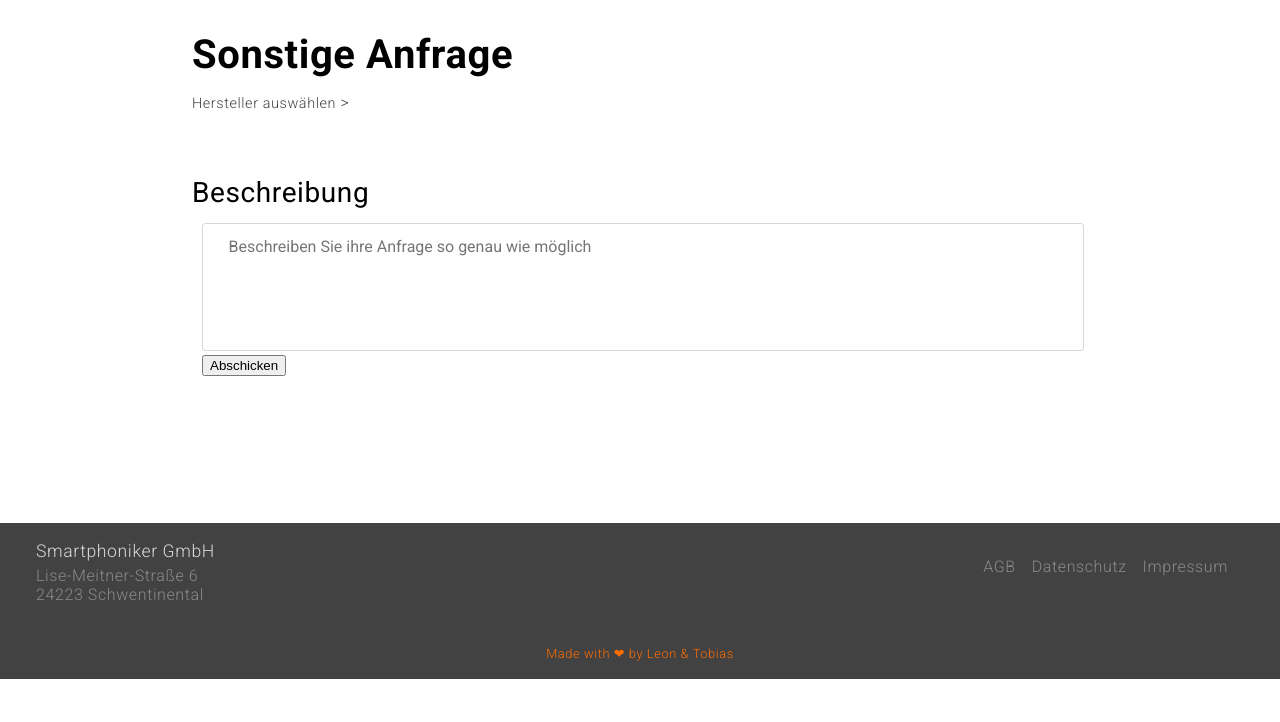
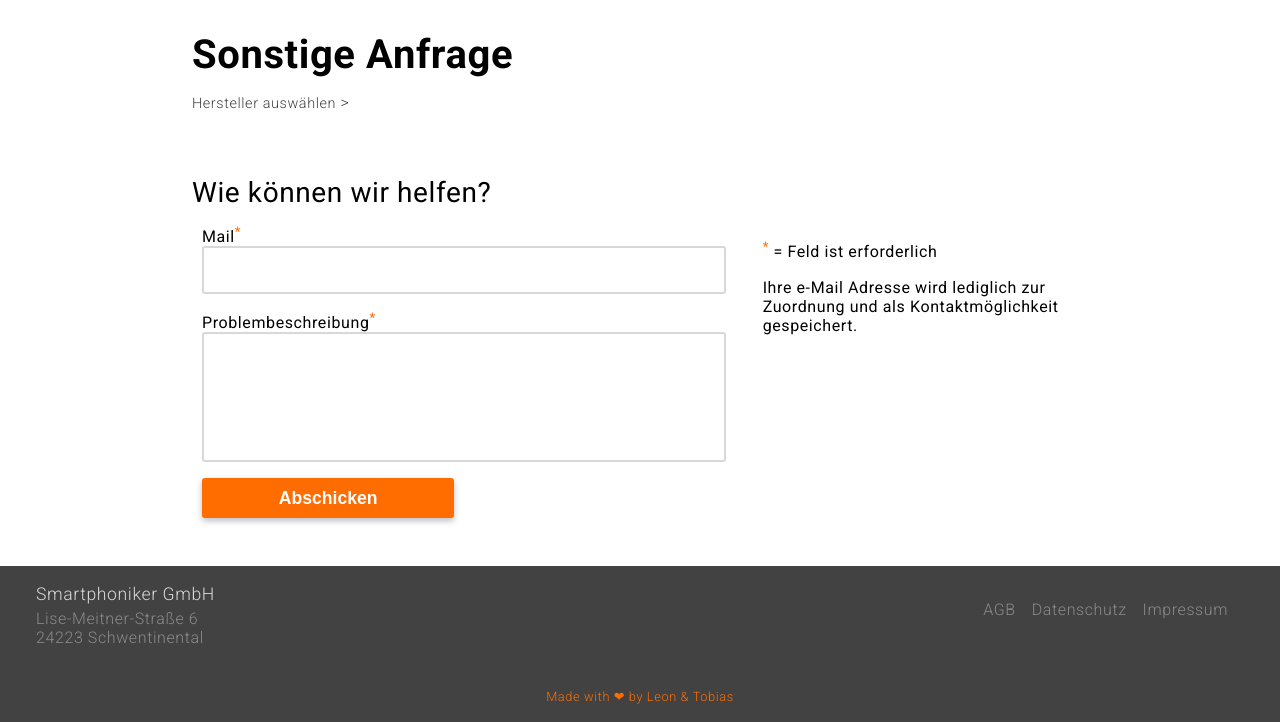
Before and after one commit to M0r13n/Smartphoniker-shop, a Flask app: template project/client/templates/main/other.html in a window 1280 px wide. Shown: the part 121-843 px from the top of the page. Before the commit the page ends 800 px from the top, so only its background shows below. Run offline with Flask 2, Linux system fonts and the light colour scheme; the template is opened without the code that fills it: values that come from a table or form of the project are taken from there, others are empty; parts of the project's set-up code (start-up, migrations or seed data) failed here and were passed over; some libraries are stand-ins or nearby versions; grey boxes are pictures that could not be loaded.

Commit message:
added mail field and more coherent design to the rest of the page

```diff
--- a/project/client/templates/main/other.html
+++ b/project/client/templates/main/other.html
@@ -1,8 +1,9 @@
 {% extends "_base.html" %}
+{% from "macros.html" import render_field with context %}
 
 {% block content %}
     <form action="#" method="POST" novalidate>
-
+        <!-- Hero Section -->
         <div class="container container--small">
             <section class="hero hero--nocontent">
                 <h1 class="hero__heading">Sonstige Anfrage</h1>
@@ -12,28 +13,44 @@
             </section>
         </div>
 
+        <!-- Main Error Message -->
         <div class="container container--small">
-            {% for field, errors in form.errors.items() %}
+            {% for field, errors in other_inquiry_form.errors.items() %}
                 <p class="form__error form__error--center">
-                    {{ form[field].label }} : {{ ', '.join(errors) }}
+                    {{ other_inquiry_form[field].label }} : {{ ', '.join(errors) }}
                 </p>
             {% endfor %}
             <p id="Error0" class="form__error form__error--center">Es sind nicht alle Felder korrekt ausgefüllt.</p>
         </div>
 
+        <!-- Form Section -->
         <div class="container container--small">
-            <section class="form">
-                {#  TODO wir brauchen ne Mail vom Kunden #}
-                <h2 class="form__heading"><label for="{{ form.problem_description.name }}">Beschreibung</label></h2>
-                <div class="grid__content grid__content--error">
-                    {#
-                    <p class="form__error">other_form.error </p>
-                    #}
-                    <p id="description" class="form__error">Bitte füllen Sie das Feld mit Ihrer Beschreibung aus.</p>
-                </div>
-                <div class="form__content">
-                    <textarea id="{{ form.problem_description.name }}" class="form__textarea" name="{{ form.problem_description.name }}" placeholder="Beschreiben Sie ihre Anfrage so genau wie möglich"></textarea>
-                    <button id="Submit" class="form__button" type="submit">Abschicken</button>
+            <section class="customer">
+                <h2 class="customer__heading">Wie können wir helfen?</h2>
+                <div class="customer__content customer__content--infosection">
+                    <div class="customer__inputs">
+                        <!-- email Field -->
+                        {{ render_field(other_inquiry_form.email, "customer__inputwrapper customer__inputwrapper--full", "Ihre E-Mail Adresse") }}
+                        <!-- Problem Description Field -->
+                        <div class="customer__inputwrapper customer__inputwrapper--full">
+                            <label for="Problem_description" class="customer__label">Problembeschreibung<sup>*</sup></label>
+                            <textarea id="{{ other_inquiry_form.problem_description.name.capitalize() }}" class="customer__input customer__input--textarea" name="{{ other_inquiry_form.problem_description.name }}"></textarea>
+                            <!-- Error Message -->
+                            {% for error in other_inquiry_form.problem_description.errors %}
+                                <p style="display: block;" class="form__error">{{ error }}</p>
+                            {% endfor %}
+                            <p id="{{ other_inquiry_form.problem_description.name }}" class="form__error">Bitte geben Sie Ihre Problembeschreibung an.</p>
+                        </div>
+                        <!-- Submit Button -->
+                        <div class="customer__buttonwrapper">
+                            <button id="Submit" class="customer__button">Abschicken</button>
+                        </div>
+                    </div>
+                    <!-- Information about data use -->
+                    <div class="customer__infowrapper">
+                        <p class="customer__text"><sup>*</sup> = Feld ist erforderlich</p>
+                        <p class="customer__text">Ihre e-Mail Adresse wird lediglich zur Zuordnung und als Kontaktmöglichkeit gespeichert.</p>
+                    </div>
                 </div>
             </section>
         </div>
```
